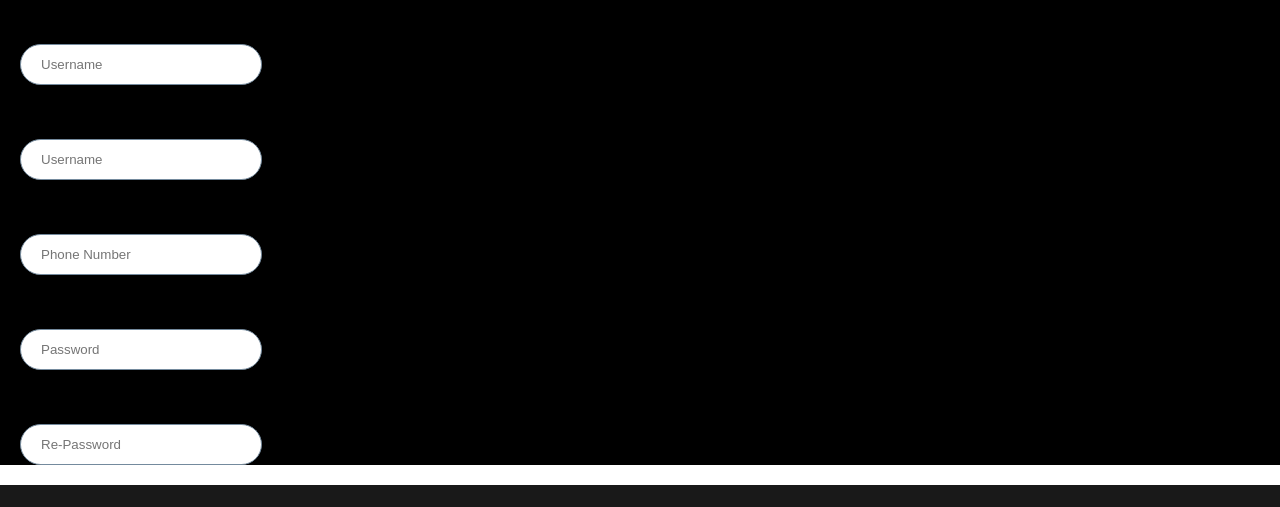
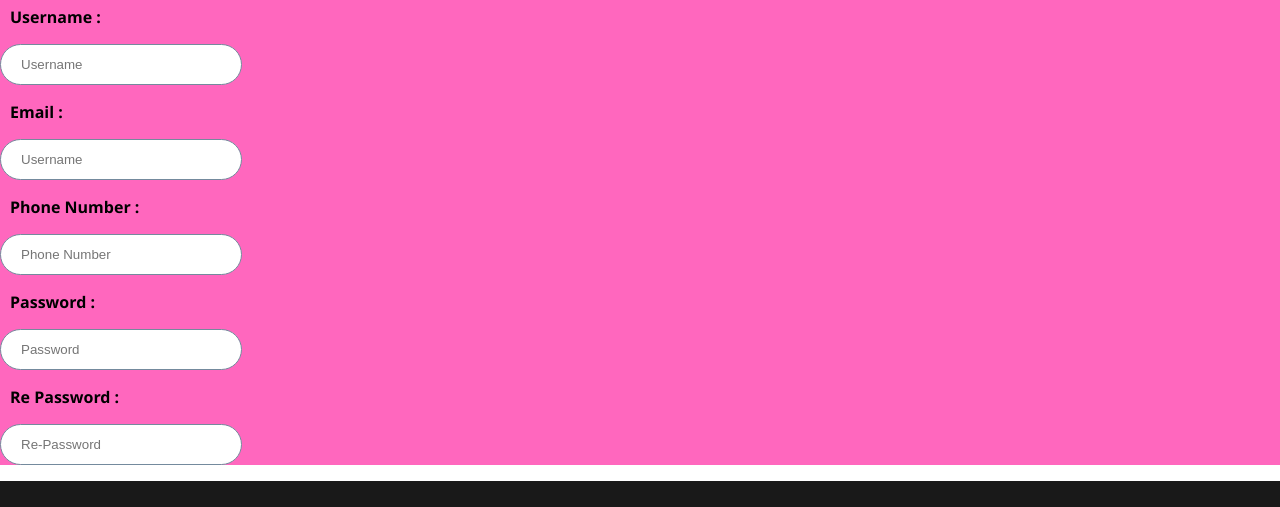
Before and after one commit to kreivc/Store-Del-Luna, a plain HTML site: page pages/register.html in a window 1280 px wide. Shown: the part 150-657 px from the top of the page. Drawn offline with Linux system fonts and the light colour scheme.

Commit message:
css gajelas

```diff
--- a/pages/register.html
+++ b/pages/register.html
@@ -5,8 +5,8 @@
     <meta http-equiv="X-UA-Compatible" content="IE=edge">
     <meta name="viewport" content="width=device-width, initial-scale=1.0">
     <title>Store Del Luna</title>
-    <link rel="stylesheet" href="../styles/register.css">
     <link rel="icon" href="../assets/logo/logofitdelluna.svg">
+    <link rel="stylesheet" type="text/css" href="../styles/register.css">
     <script src="../js/index.js"></script>
 </head>
 <body>
--- a/styles/register.css
+++ b/styles/register.css
@@ -1,15 +1,14 @@
-@import url('all.css');
+@import url("all.css");
 
-/* CONTENT */
-.register {
-  background: black;
+.register{
+    background-color: #ff67be !important;
 }
 
-.register-form {
-  margin: 20px;
+.regist-title{
+    color: white;
 }
 
-.register-form input {
+.register-form input{
     border-radius: 50px;
     border: #748A9D 1px;
     border-style: solid;
@@ -18,17 +17,17 @@
     margin: 0;
 }
 
-.register-form label {
+.register-form label{
     margin-left: 10px;
     margin-top: 100px;
 }
 
-.register-btn {
+.register-btn{
     padding: 12px 15px;
     text-align: center;
 }
 
-.register-btn input {
+.register-btn input{
     padding: 12px 24px;
     border: #748A9D 1px;
     border-style: solid;
```
Lines whose indentation alone changed are shown as unchanged.
